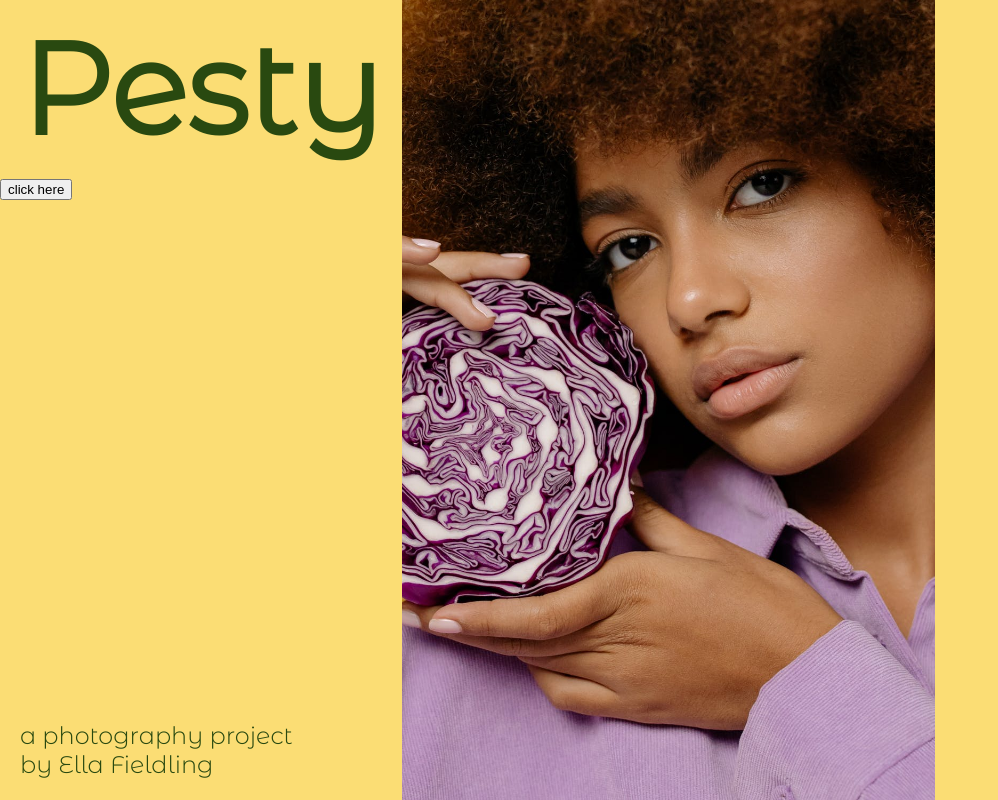
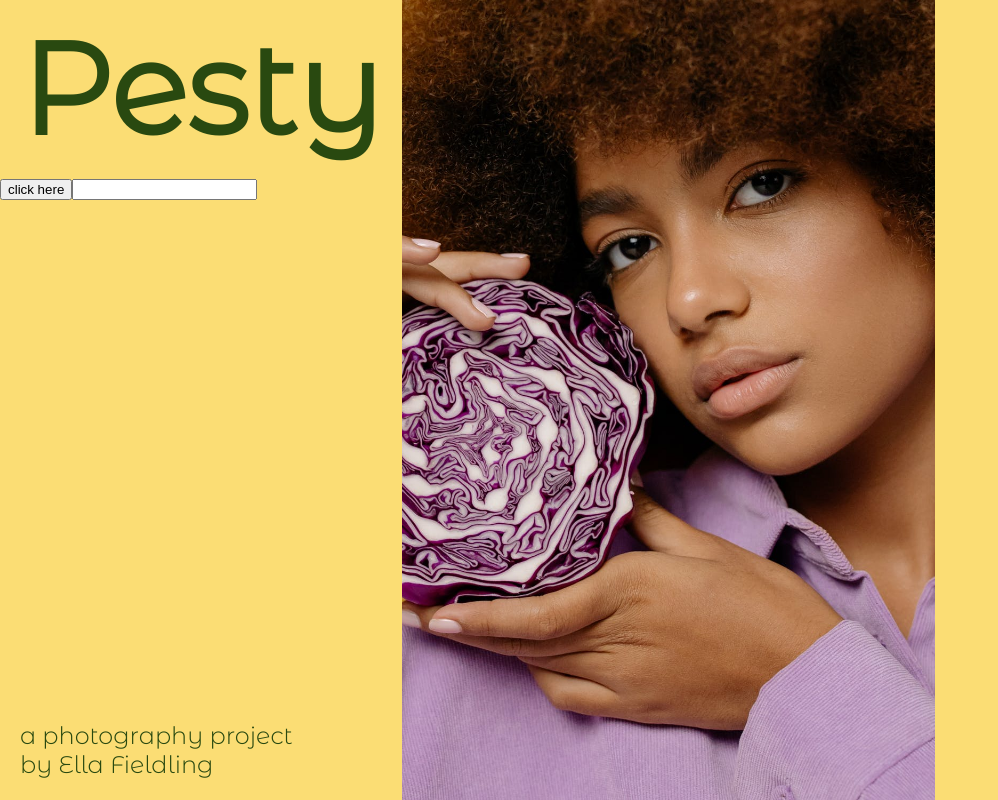
Before and after one commit to nworb9/pesty, a React (Create React App) app: page / in a window 1280 px wide. Shown: the whole page, without its empty margins (0-998 px from the left). Built offline with nearby package versions, Linux system fonts and the light colour scheme.

Commit message:
Finished last of video from morning

```diff
--- a/package.json
+++ b/package.json
@@ -2,6 +2,7 @@
   "name": "zesty",
   "version": "0.1.0",
   "private": true,
+  "homepage": "",
   "dependencies": {
     "@testing-library/jest-dom": "^5.11.4",
     "@testing-library/react": "^11.1.0",
--- a/src/App.js
+++ b/src/App.js
@@ -11,6 +11,15 @@ const images = [cabbage, mango, fig, gaze, peach, avocado];
 
 const App = () => {
   const [currentImage, setCurrentImage] = useState(0);
+
+  const handleClick = () => {
+    alert("hey");
+  };
+
+  const handleChange = (event) => {
+    console.log(event.target.value);
+  };
+
   return (
     <div className="App">
       <div className="title">
@@ -18,7 +27,13 @@ const App = () => {
         <h2>
           a photography project <br /> by Ella Fieldling
         </h2>
-        <button onClick={() => alert("hey")}>click here</button>
+        <button onClick={handleClick}>click here</button>
+        <input
+          type="text"
+          name="example"
+          autoComplete="off"
+          onChange={handleChange}
+        ></input>
       </div>
       <div className="image-container"></div>
       <img alt="" src={images[0]} />
```
